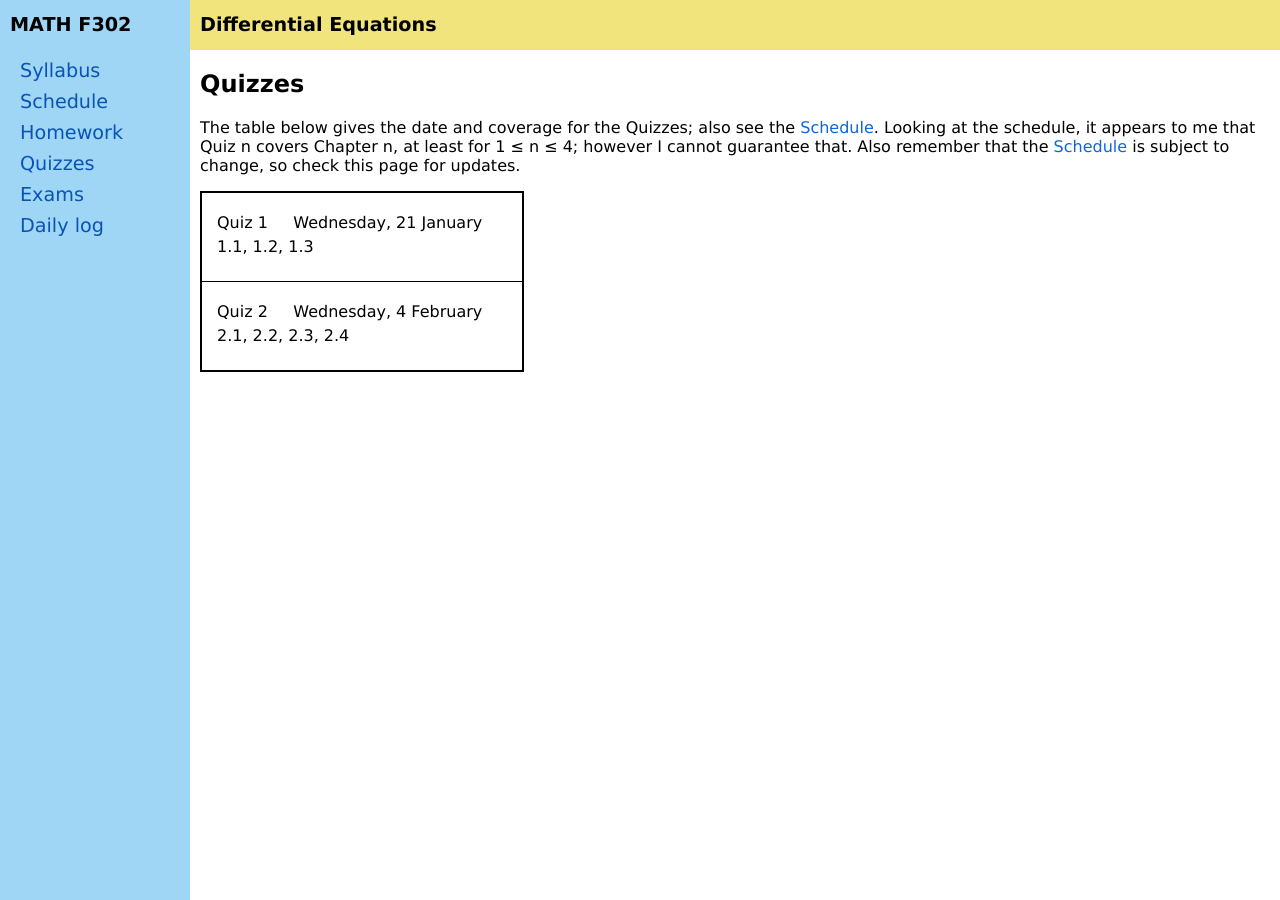
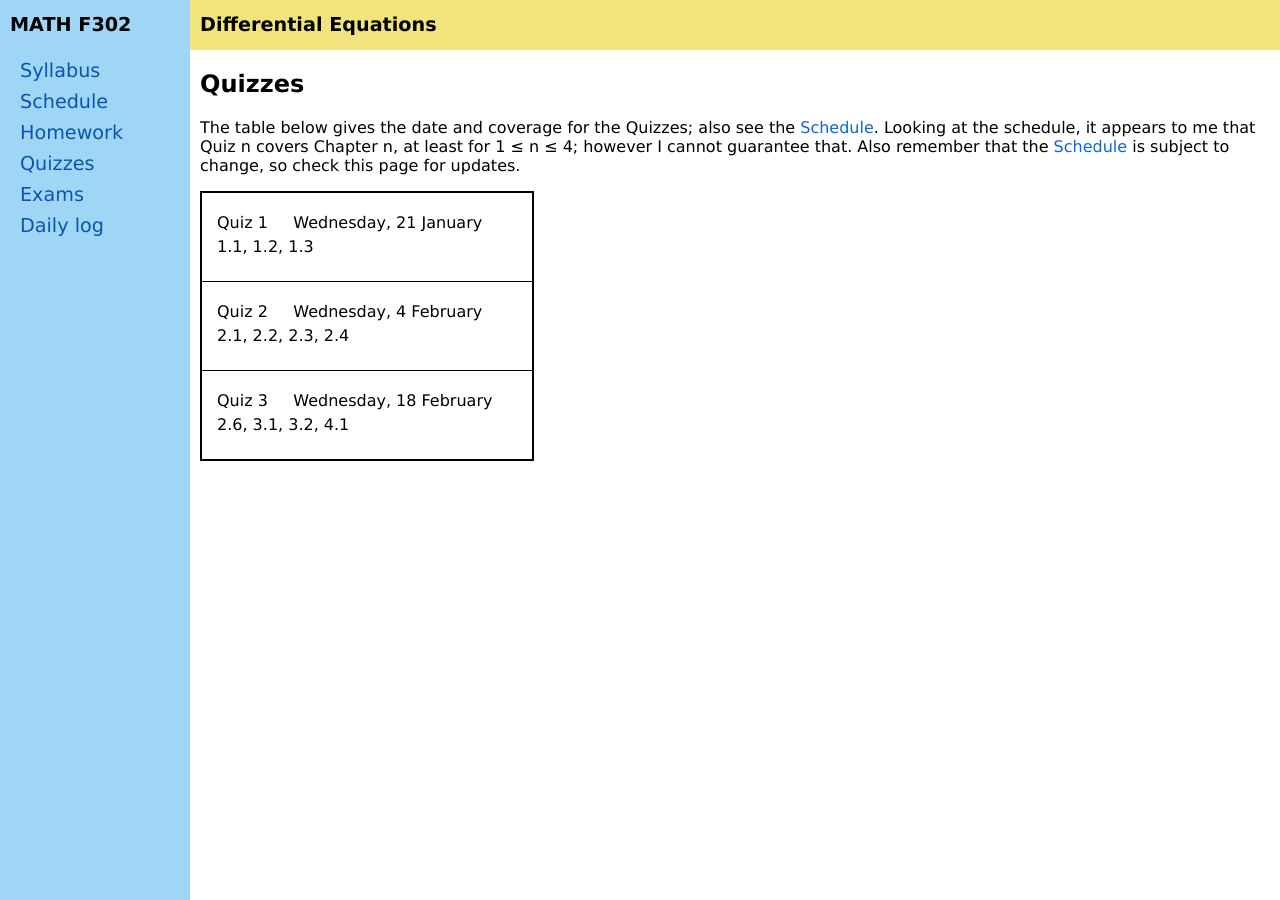
Before and after one commit to blackcurrantpi/ode, a Jekyll site: the page built from quizzes.md, in a window 1280 px wide. Built offline with Jekyll 4.4.1, drawn with Linux system fonts in a browser that asks for light colours.

Commit message:
upd quizzes

```diff
--- a/_data/quizzes.yml
+++ b/_data/quizzes.yml
@@ -19,10 +19,10 @@ exams:
   # info: <b>in class</b>
   info: 2.1, 2.2, 2.3, 2.4
 
-# - name: Quiz 3
-#   date: Wednesday, 1 October
-#   # info: <b>in class</b>
-#   info: 2.6, 3.1, 3.2
+- name: Quiz 3
+  date: Wednesday, 18 February
+  # info: <b>in class</b>
+  info: 2.6, 3.1, 3.2, 4.1
 
 # - name: Quiz 4
 #   date: Wednesday, 15 October
```
